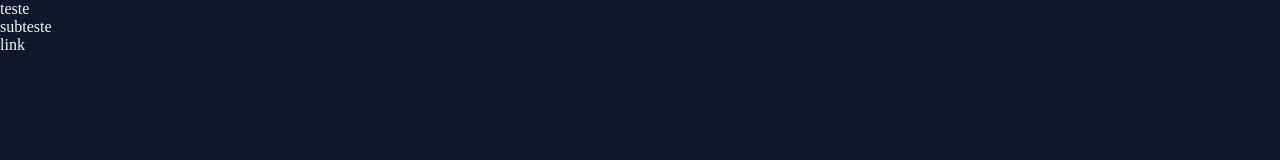
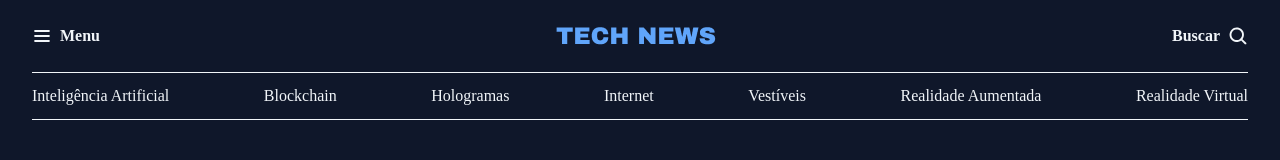
Before and after one commit to Lucasluvn/News-Page, a plain HTML site: page index.html in a window 1280 px wide. Drawn offline with Linux system fonts and the light colour scheme; a web font is replaced by a local one.

Commit message:
Criando o header

```diff
--- a/Styles/global.css
+++ b/Styles/global.css
@@ -35,3 +35,17 @@
   h1, h2, h3 {
     font: inherit;
   }
+
+  .container{
+    max-width: 1280px;
+    padding-inline: 32px;
+    margin-inline: auto;
+  }
+
+  /* utility-first */
+  .grid {
+    display: grid;
+  }
+  .grid-flow-col {
+    grid-auto-flow: column;
+  }
--- /dev/null
+++ b/Styles/header.css
@@ -0,0 +1,27 @@
+#primary{
+  padding-block: 20px;
+  div{
+    display: flex;
+    align-items: center;
+    gap: 8px;
+  }
+
+
+  /* nesting css */
+    div:nth-child(2) {
+    margin-inline: auto;}
+
+
+    div:nth-child(3){
+    justify-self: end;
+   }
+
+
+
+ }
+ #secondary{
+  padding-block: 14px;
+  border:solid 1px; var(--stroke-color);
+  border-inline: none;
+  justify-content: space-between;
+ }
--- a/Styles/index.css
+++ b/Styles/index.css
@@ -1 +1,2 @@
 @import url(global.css);
+@import url(header.css);
--- a/index.html
+++ b/index.html
@@ -7,11 +7,38 @@
   <meta name="viewport" content="width=device-width, initial-scale=1.0">
   <title>News Page</title>
   <link rel="stylesheet" href="Styles/global.css">
+  <link rel="stylesheet" href="Styles/header.css">
   <link href="https://fonts.googleapis.com/css2?family=Alice&family=Archivo:ital,wght@0,100..900;1,100..900&family=Playfair+Display:ital,wght@0,400..900;1,400..900&family=Poppins:wght@400;700&display=swap" rel="stylesheet">
 </head>
 <body>
-  <h1>teste</h1>
-  <h2>subteste</h2>
-  <a href="">link</a>
+  <header class="container">
+  <nav id="primary" class="grid grid-flow-col">
+   <div>
+    <img src="Assets/Icons/List.svg" alt="imagem de um incone de um menu">
+    <strong>Menu</strong>
+    </div>
+
+    <div>
+    <img src="Assets/Images/Logo.png" alt="Logo tech news">
+
+  </div>
+
+   <div>
+       <strong>Buscar</strong>
+      <img src="Assets/Icons/MagnifyingGlass.svg" alt="icone de Lupa">
+      </div>
+
+    </nav>
+<nav id="secondary" class="grid grid-flow-col">
+  <a href="#">Inteligência Artificial</a>
+  <a href="#">Blockchain</a>
+  <a href="#">Hologramas</a>
+  <a href="#">Internet</a>
+  <a href="#">Vestíveis</a>
+  <a href="#">Realidade Aumentada</a>
+  <a href="#">Realidade  Virtual</a>
+
+  </nav>
+</header>
 </body>
 </html>
```
Also changed, not shown: Assets/Images/Ads.png (renamed from Assets/Ads.png), Assets/Images/Logo.png (renamed from Assets/Logo.png).
